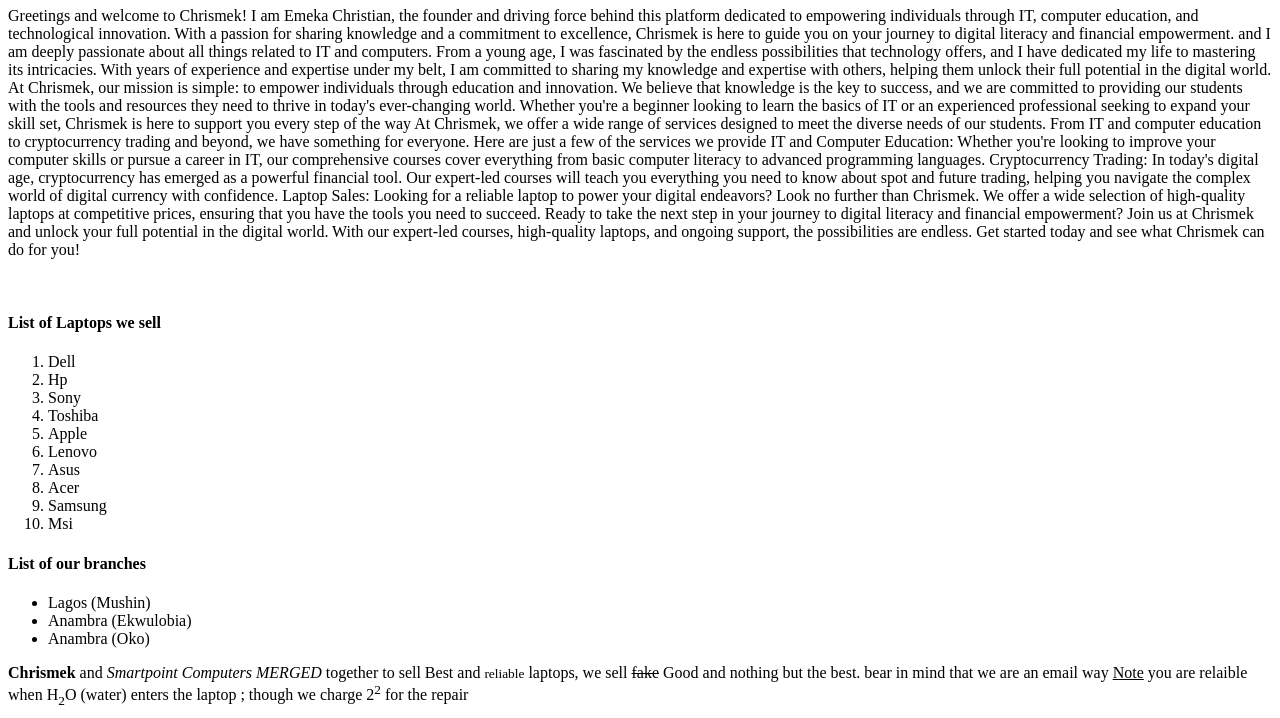
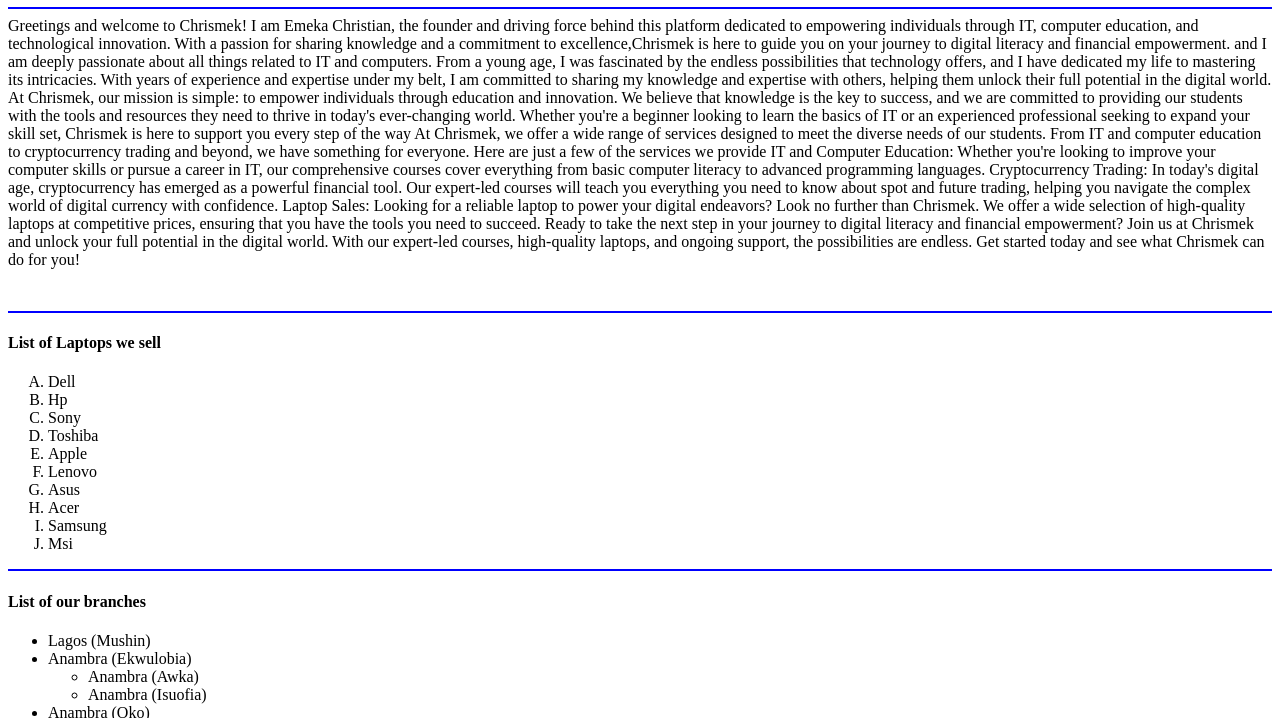
Before and after one commit to Aguata1/Capacitybay, a plain HTML site: page Aguata.index.html in a window 1280 px wide. Shown: the part 73-791 px from the top of the page. Drawn offline with Linux system fonts and the light colour scheme.

Commit message:
new modification

```diff
--- a/Aguata.index.html
+++ b/Aguata.index.html
@@ -4,9 +4,9 @@
 <title>Emeka.html</title>
 </head>
 <body>
-
-<h1>My first Webpage</h1>
-<p>Greetings and welcome to Chrismek! I am Emeka Christian, the founder and driving force behind this platform dedicated to empowering individuals through IT, computer education, and technological innovation. With a passion for sharing knowledge and a commitment to excellence, Chrismek is here to guide you on your journey to digital literacy and financial empowerment.
+<h1>My first Webpage</h1>  <!--1st question-->
+<hr size="2" color="blue"
+<p> <!--Question 2-->Greetings and welcome to Chrismek! I am Emeka Christian, the founder and driving force behind this platform dedicated to empowering individuals through IT, computer education, and technological innovation. With a passion for sharing knowledge and a commitment to excellence,Chrismek is here to guide you on your journey to digital literacy and financial empowerment.
 and I am deeply passionate about all things related to IT and computers. From a young age, I was fascinated by the endless possibilities that technology offers, and I have dedicated my life to mastering its intricacies. With years of experience and expertise under my belt, I am committed to sharing my knowledge and expertise with others, helping them unlock their full potential in the digital world.
 At Chrismek, our mission is simple: to empower individuals through education and innovation. We believe that knowledge is the key to success, and we are committed to providing our students with the tools and resources they need to thrive in today's ever-changing world. Whether you're a beginner looking to learn the basics of IT or an experienced professional seeking to expand your skill set, Chrismek is here to support you every step of the way
 At Chrismek, we offer a wide range of services designed to meet the diverse needs of our students. From IT and computer education to cryptocurrency trading and beyond, we have something for everyone. Here are just a few of the services we provide
@@ -17,9 +17,9 @@
 Laptop Sales: Looking for a reliable laptop to power your digital endeavors? Look no further than Chrismek. We offer a wide selection of high-quality laptops at competitive prices, ensuring that you have the tools you need to succeed.
 Ready to take the next step in your journey to digital literacy and financial empowerment? Join us at Chrismek and unlock your full potential in the digital world. With our expert-led courses, high-quality laptops, and ongoing support, the possibilities are endless. Get started today and see what Chrismek can do for you!
 </p>
-<br>
+<br><hr size="2" color="blue">
 <h4>List of Laptops we sell</h4>
-<ol>
+<ol type="A"> <!--question 3 order list-->
 <li>Dell</li>
 <li>Hp</li>
 <li>Sony</li>
@@ -30,23 +30,27 @@
 <li>Acer</li>
 <li>Samsung</li>
 <li>Msi</li>
-</ol>
+</ol></hr>
+<hr size="2" color="blue">
 <h4>List of our branches</h4>
-<ul>
+<ul> <!--question 4 -->
     <li>Lagos (Mushin) </li>
-<li>Anambra (Ekwulobia) </li>
+<li>Anambra (Ekwulobia) <ul>
+    <li>Anambra (Awka)</li>
+    <li>Anambra (Isuofia)</li>
+</ul> </li>
 <li>Anambra (Oko) </li>
 </ul>
 <p>
-    <! -- Learning formating tags below -- />
+</hr>
 </p>
-<p>
-<strong>Chrismek</strong> and <i>Smartpoint Computers</i> <em>MERGED</em> together to sell Best and <small>reliable</small>
+<p><hr size="2" color="blue">
+  <!--Question 11--><strong>Chrismek</strong> and <i>Smartpoint Computers</i> <em>MERGED</em> together to sell Best and <small>reliable</small>
 laptops, we sell <del>fake</del> Good and nothing but the best.
 bear in mind that we are an email way
 <ins>Note</ins> you are relaible when H<sub>2</sub>O (water) enters the laptop ; though we charge 2<sup>2</sup> for the repair
 </p>
-<a href="https://google.com"/> <center> <img src="https://scontent-lhr8-2.xx.fbcdn.net/v/t39.30808-6/391718551_6636620313100771_6077173333725331279_n.jpg?stp=cp6_dst-jpg&_nc_cat=106&ccb=1-7&_nc_sid=5f2048&_nc_ohc=_0hjFT794coAX82RLxZ&_nc_ht=scontent-lhr8-2.xx&oh=00_AfAPys3TpGUEdV2-7TIRsbgmkDsNlg5SEIdg2qgruJ8Aww&oe=660045CA" alt="my personnal picture"style="width:300px; height:300px;"> </center></a>
-
+<!--Question 7--><a href="https://google.com"/> <center> <img src="https://scontent-lhr8-2.xx.fbcdn.net/v/t39.30808-6/391718551_6636620313100771_6077173333725331279_n.jpg?stp=cp6_dst-jpg&_nc_cat=106&ccb=1-7&_nc_sid=5f2048&_nc_ohc=_0hjFT794coAX82RLxZ&_nc_ht=scontent-lhr8-2.xx&oh=00_AfAPys3TpGUEdV2-7TIRsbgmkDsNlg5SEIdg2qgruJ8Aww&oe=660045CA" alt="my personnal picture"style="width:300px; height:300px;"> </center></a>
+<hr size="2" color="blue"
 </body>
 </html>
```
